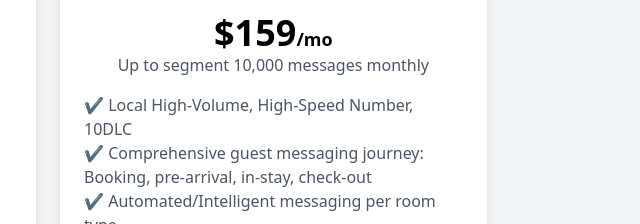
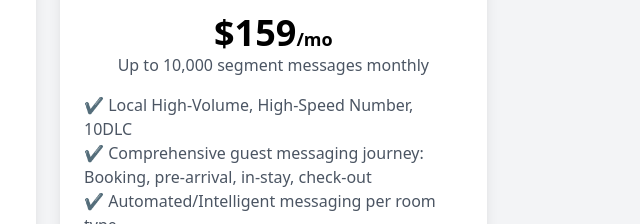
Before and after one commit to GetSidNow/engagepricing, a plain HTML site: page index.html in a window 1280 px wide. Shown: the part 299-523 px from the top of the page, 592-1232 px from the left. Drawn offline with nearby package versions, Linux system fonts and the light colour scheme.

Commit message:
Update index.html

```diff
--- a/index.html
+++ b/index.html
@@ -45,7 +45,7 @@
             <h2 class="text-2xl font-bold text-gray-800">Engage+</h2>
             <p class="text-gray-600 mt-2">recommended for 1000 reservations per month</p>
             <p class="text-4xl font-bold mt-4">$159<span class="text-lg">/mo</span></p>
-            <p class="text-gray-600"><span class='relative group'>Up to segment 10,000 messages monthly <span class='absolute hidden group-hover:block bg-gray-800 text-white text-xs rounded px-2 py-1 w-64 left-1/2 transform -translate-x-1/2 mt-2'>A standard SMS segment is 160 GSM-7 characters. Unicode/UTF-8 messages are limited to 70 characters per segment. Messages exceeding these limits are split into multiple segments.</span></span></p>
+            <p class="text-gray-600"><span class='relative group'>Up to 10,000 segment messages monthly <span class='absolute hidden group-hover:block bg-gray-800 text-white text-xs rounded px-2 py-1 w-64 left-1/2 transform -translate-x-1/2 mt-2'>A standard SMS segment is 160 GSM-7 characters. Unicode/UTF-8 messages are limited to 70 characters per segment. Messages exceeding these limits are split into multiple segments.</span></span></p>
             <ul class="mt-4 text-left text-gray-600">
                 <li>✔ Local High-Volume, High-Speed Number, 10DLC</li>
                 <li>✔ Comprehensive guest messaging journey: Booking, pre-arrival, in-stay, check-out</li>
```
